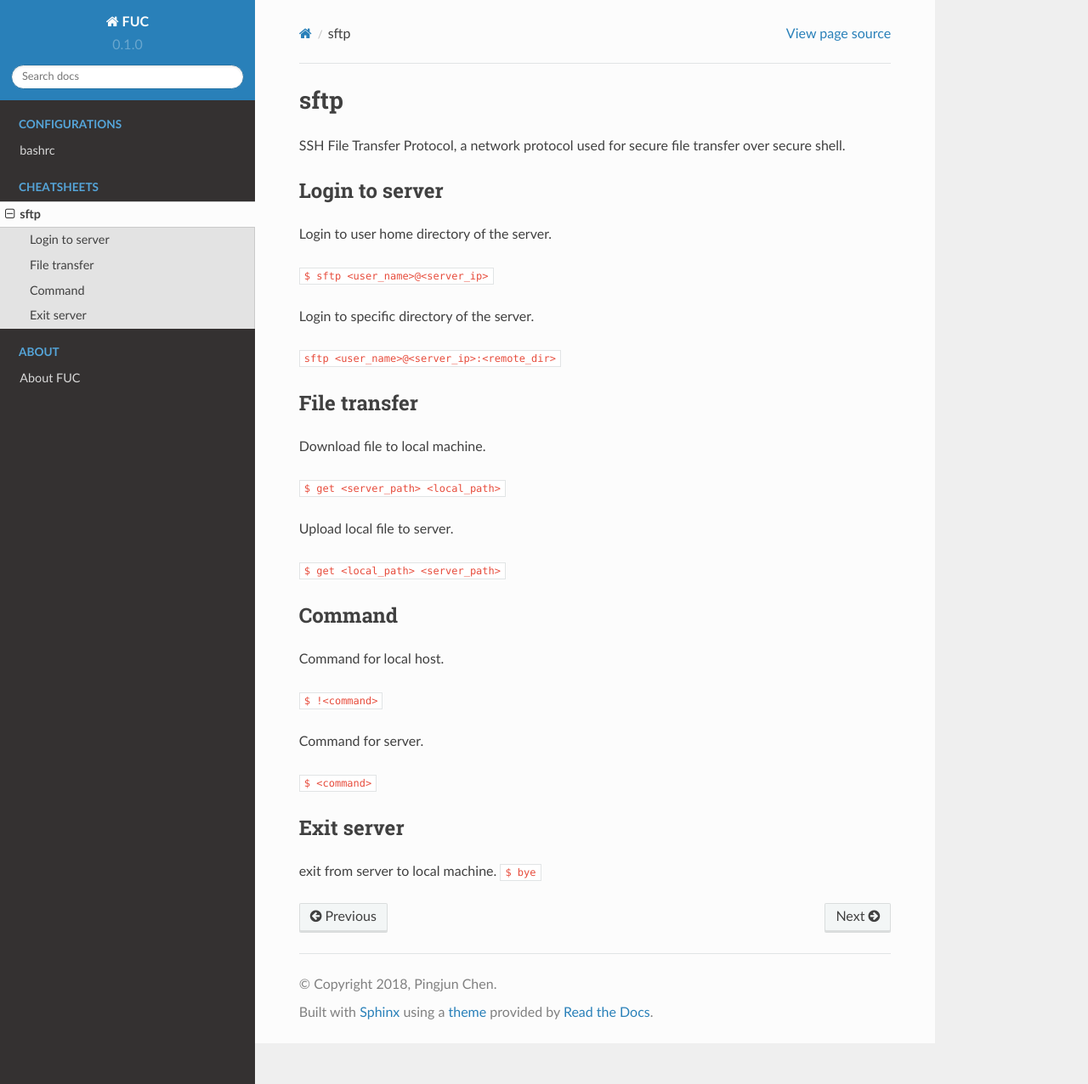
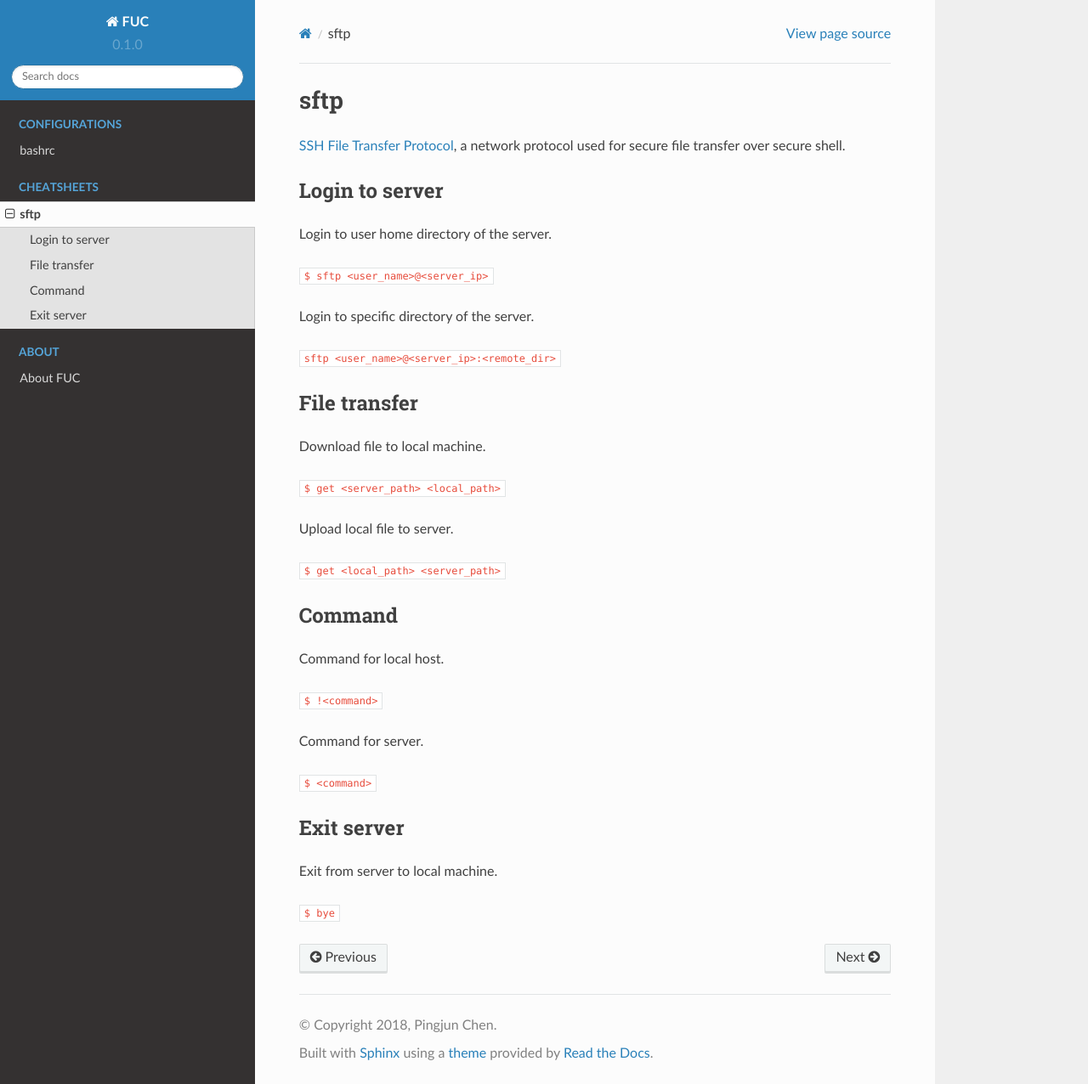
Before and after one commit to PingjunChen/FUC, a Sphinx documentation site: the page built from docs/sftp.rst, in a window 1280 px wide and 1276 px high. Shown: the whole window at 85% size. Built offline with Sphinx 7.4.7 and the Read the Docs theme 2.0.0, drawn with Linux system fonts in a browser that asks for light colours.

```diff
--- a/docs/sftp.rst
+++ b/docs/sftp.rst
@@ -1,6 +1,6 @@
 sftp
 =================
-SSH File Transfer Protocol, a network protocol used for secure file transfer over secure shell.
+`SSH File Transfer Protocol <https://www.ssh.com/ssh/sftp>`_, a network protocol used for secure file transfer over secure shell.
 
 Login to server
 -----------------
@@ -34,5 +34,6 @@ Command for server.
 
 Exit server
 -----------------
-exit from server to local machine.
+Exit from server to local machine.
+
 :code:`$ bye`
```
